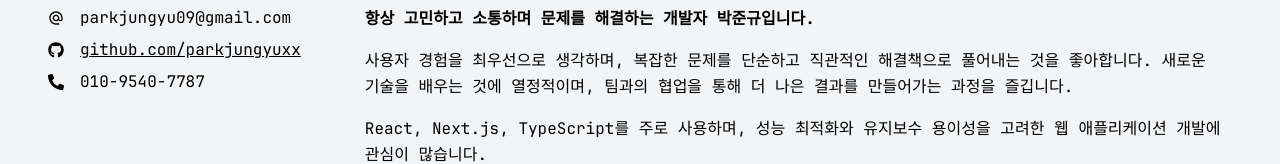
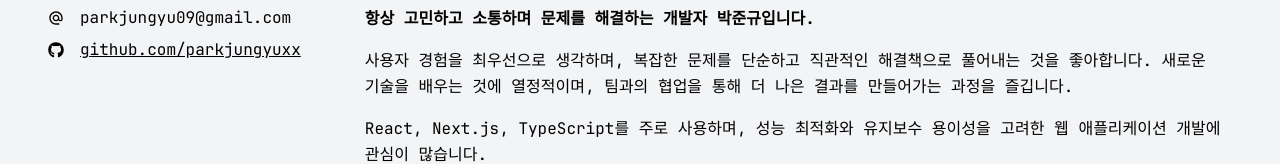
Before and after one commit to parkjungyuxx/blog, a Next.js app: page /about in a window 1280 px wide. Shown: the part 265-429 px from the top of the page. Built offline with nearby package versions, Linux system fonts and the light colour scheme.

Commit message:
Update: 불필요한 정보 제거

```diff
--- a/src/app/about/page.tsx
+++ b/src/app/about/page.tsx
@@ -1,5 +1,5 @@
 import Link from "next/link";
-import { FaGithub, FaPhoneAlt } from "react-icons/fa";
+import { FaGithub } from "react-icons/fa";
 import { MdOutlineAlternateEmail } from "react-icons/md";
 
 export default function About() {
@@ -38,10 +38,6 @@
                         <FaGithub />
                         github.com/parkjungyuxx
                       </Link>
-                    </div>
-
-                    <div className="text-black flex gap-4 items-center">
-                      <FaPhoneAlt /> 010-9540-7787
                     </div>
                   </div>
                 </td>
```
